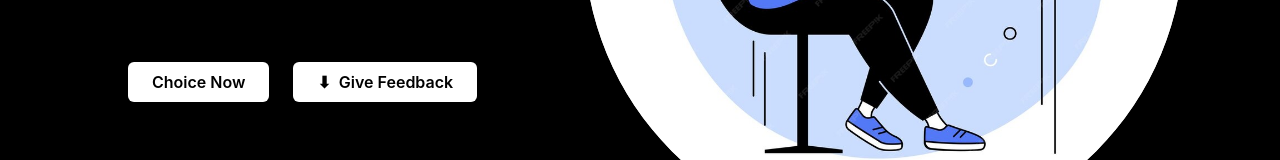
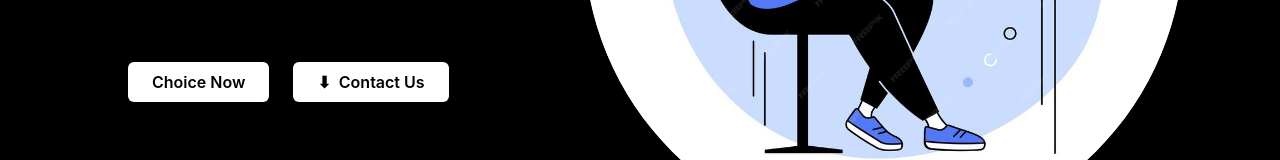
Before and after one commit to Prayanshuchourasia-01/Lumino-Skills-Website, a React (Create React App) app in the folder frontend/: page / in a window 1280 px wide. Shown: the part 530-690 px from the top of the page. Built offline with nearby package versions, Linux system fonts and the light colour scheme; a web font is replaced by a local one.

Commit message:
routes added and btn renamed

```diff
--- a/frontend/src/components/HeroSection.jsx
+++ b/frontend/src/components/HeroSection.jsx
@@ -1,5 +1,6 @@
 import React from "react";
 import HeroSectionImg from '../images/heroSectionImg.jpg'
+import { Link } from 'react-router'
 
 export default function HeroSection() {
   return (
@@ -11,10 +12,10 @@ export default function HeroSection() {
         </h1>
         <div className="flex gap-6 pt-[70px] ml-8">
           <button className="bg-white text-black px-6 py-2 rounded-md font-semibold">
-            Choice Now
+          <Link to={'/categories'}>Choice Now</Link>
           </button>
           <button className="bg-white text-black px-6 py-2 rounded-md font-semibold flex items-center gap-2">
-            <span>⬇</span> Give Feedback
+            <span>⬇</span> <Link to={'/contact'}>Contact Us</Link>
           </button>
         </div>
       </div>
```
